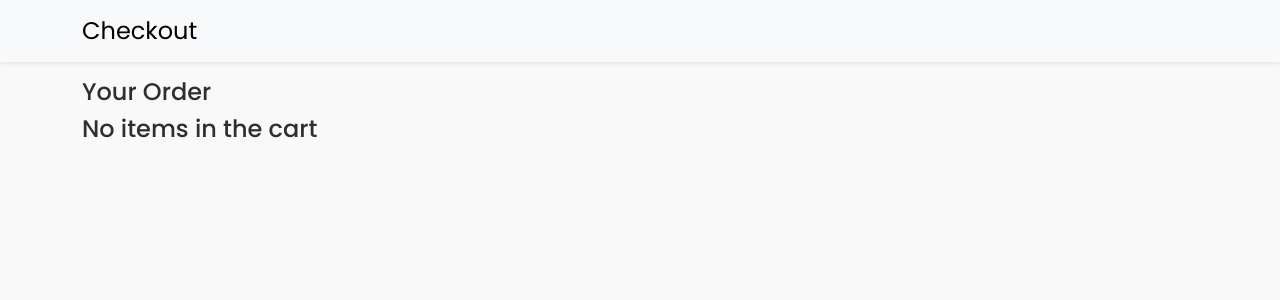
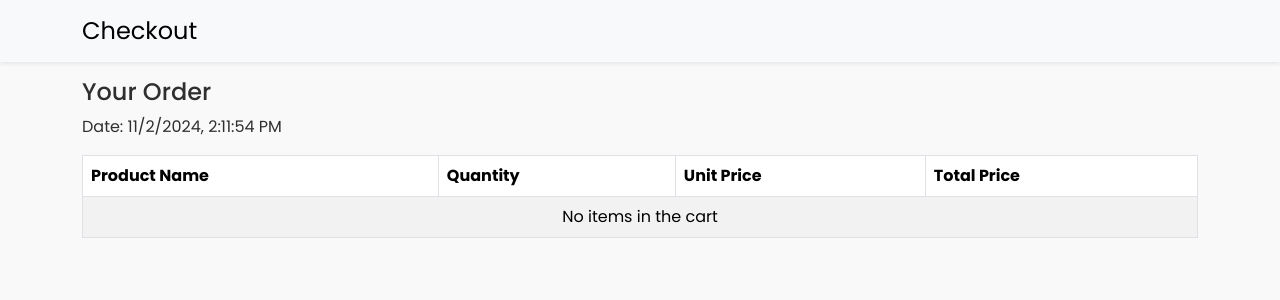
Before and after one commit to MarkRyuo/SalesInventoryManagementSystem_SIMS, a React (Vite) app in the folder client/: page /ScanAssetsMode in a window 1280 px wide. Shown: the top 300 px of the page. Built offline with nearby package versions, Linux system fonts and the light colour scheme.

Commit message:
Subject: Update

```diff
--- a/client/src/components/StaffPortal/ScanAssets/ScanAssetsMode.jsx
+++ b/client/src/components/StaffPortal/ScanAssets/ScanAssetsMode.jsx
@@ -8,6 +8,7 @@ function Checkout() {
     const navigate = useNavigate();
     const scannedItems = location.state?.scannedItems || [];
     const [errorMessage, setErrorMessage] = useState("");
+    const currentDate = new Date().toLocaleString(); // Get current date and time
 
     const handleFinalizeCheckout = async () => {
         // Deduct quantities from the inventory
@@ -36,7 +37,7 @@ function Checkout() {
                 <Row>
                     <Col>
                         <h4>Your Order</h4>
-                        {scannedItems.length > 0 ? (
+                        <p>Date: {currentDate}</p>
                         <Table striped bordered hover>
                             <thead>
                                 <tr>
@@ -47,23 +48,28 @@ function Checkout() {
                                 </tr>
                             </thead>
                             <tbody>
-                                    {scannedItems.map(item => (
+                                {scannedItems.length > 0 ? (
+                                    scannedItems.map(item => (
                                         <tr key={item.productId}>
                                             <td>{item.productName}</td>
                                             <td>{item.quantity}</td>
                                             <td>${Number(item.price).toFixed(2)}</td>
                                             <td>${(item.price * item.quantity).toFixed(2)}</td>
                                         </tr>
-                                    ))}
+                                    ))
+                                ) : (
+                                    <tr>
+                                        <td colSpan="4" className="text-center">No items in the cart</td>
+                                    </tr>
+                                )}
+                                {scannedItems.length > 0 && (
                                     <tr>
                                         <td colSpan="3" className="text-end"><strong>Grand Total:</strong></td>
                                         <td>${(scannedItems.reduce((acc, item) => acc + item.price * item.quantity, 0)).toFixed(2)}</td>
                                     </tr>
+                                )}
                             </tbody>
                         </Table>
-                        ) : (
-                            <h4>No items in the cart</h4>
-                        )}
                     </Col>
                 </Row>
                 {scannedItems.length > 0 && (
```
Lines whose indentation alone changed are shown as unchanged.
